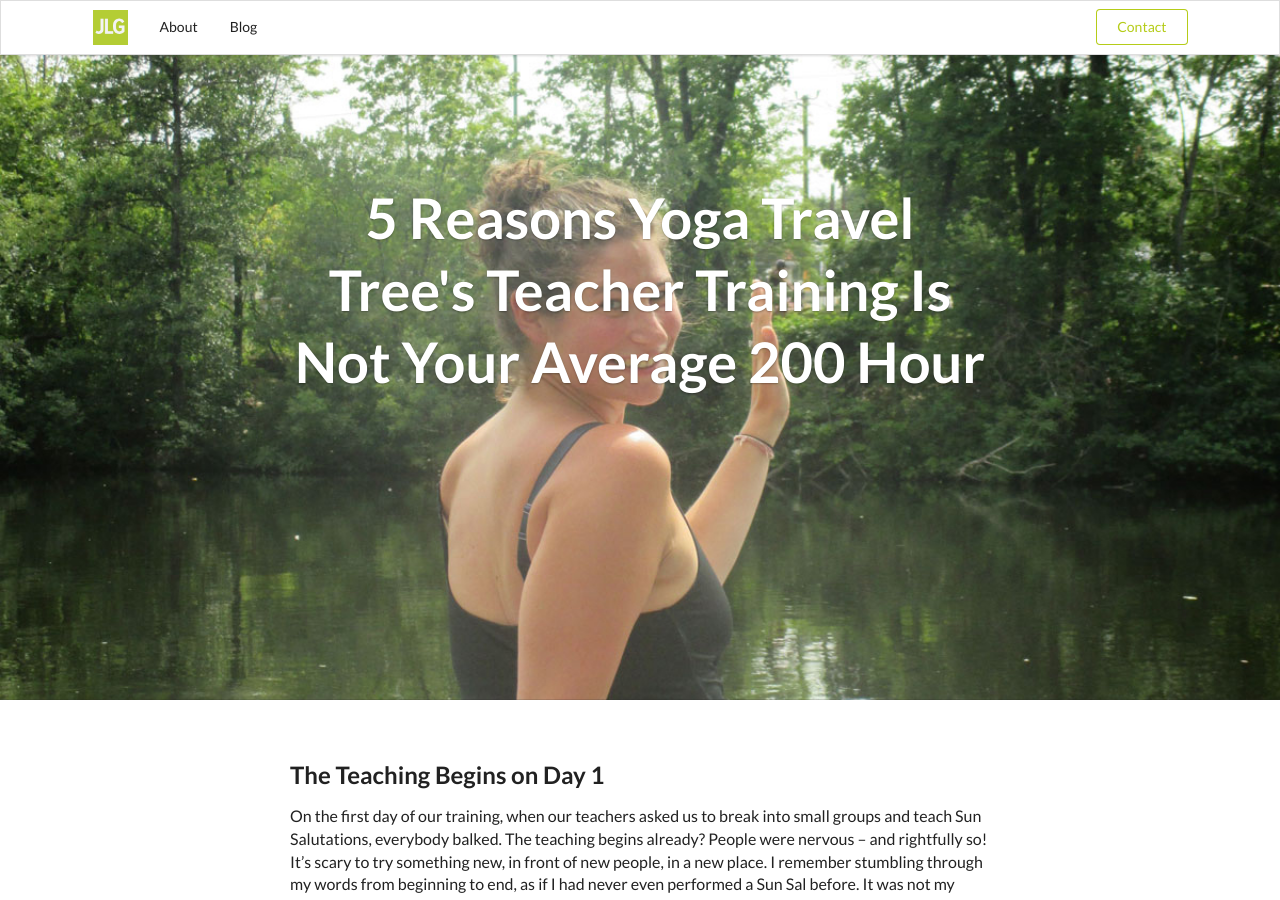
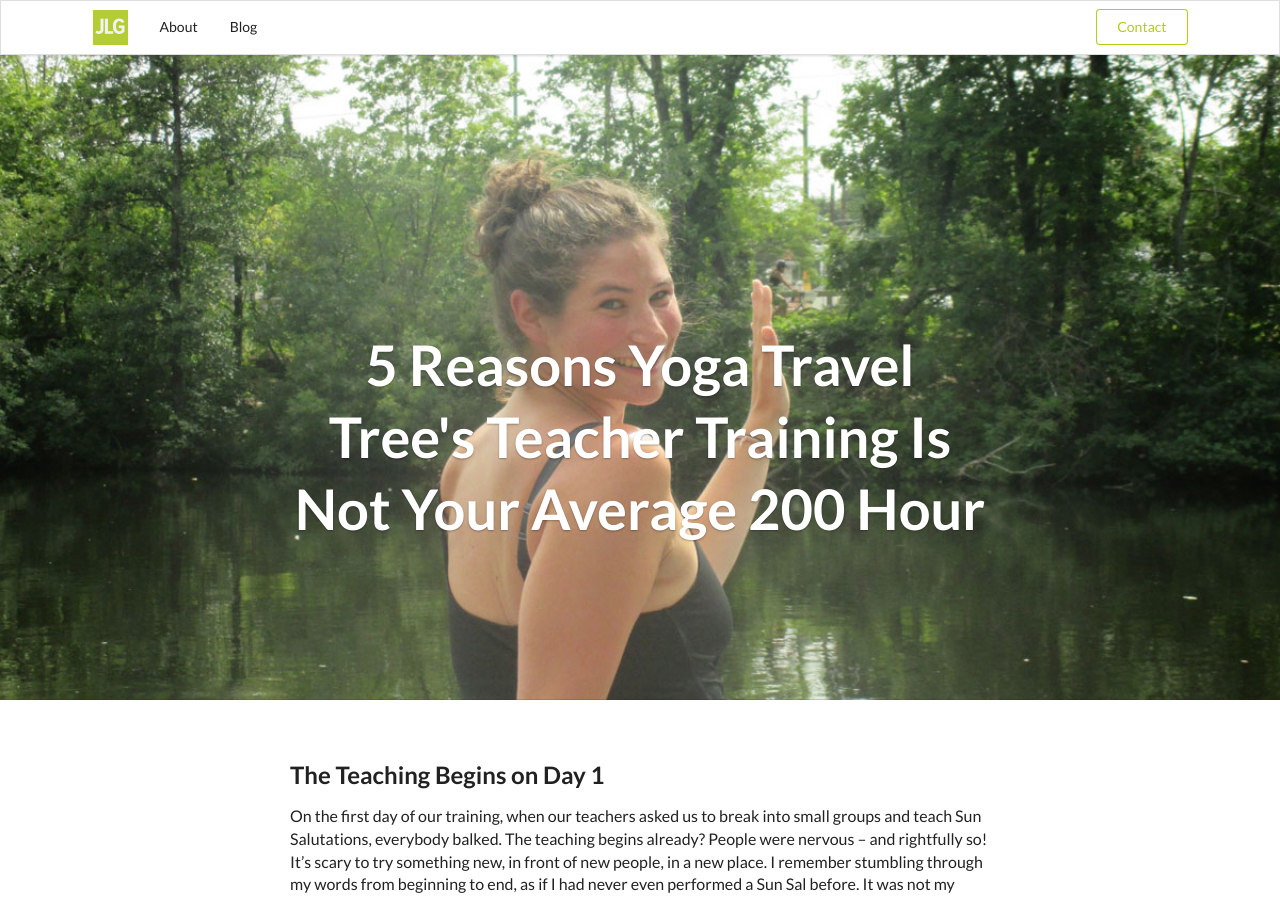
Before and after one commit to yogi-jerz/yogi-jerz.github.io, a Jekyll site: the page built from _posts/2015-07-19-reasons-yoga-travel.markdown, in a window 1280 px wide and 900 px high. Built offline with Jekyll 4.4.1, drawn with Linux system fonts in a browser that asks for light colours; nearby versions of some CDN libraries; comment, search, counter and statistics services are not loaded.

Commit message:
header post

```diff
--- a/_sass/_theme.scss
+++ b/_sass/_theme.scss
@@ -3,7 +3,7 @@
 .post-title h1.header {
   color: #ffffff;
   font-size: 4rem;
-  margin-top: 3em;
+  margin-top: 35vh;
   @media only screen and (max-width: 700px) {
     font-size: 2em;
   }
```
